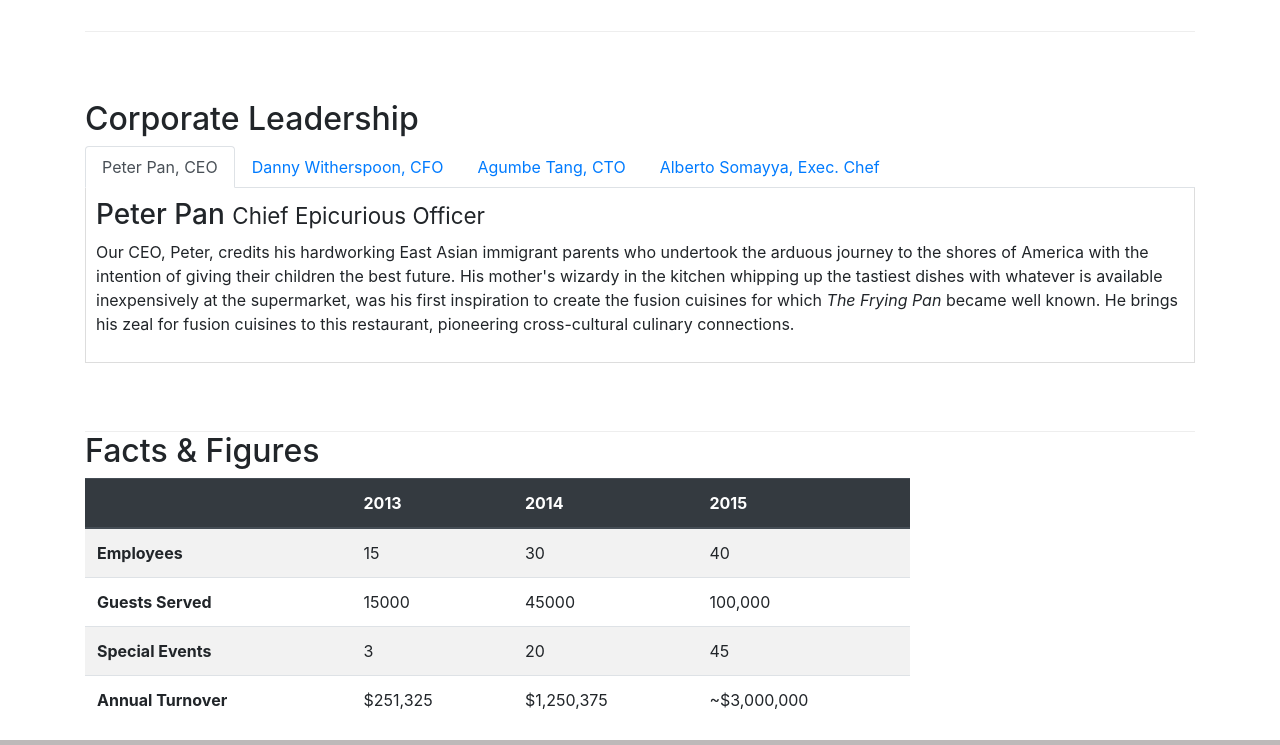
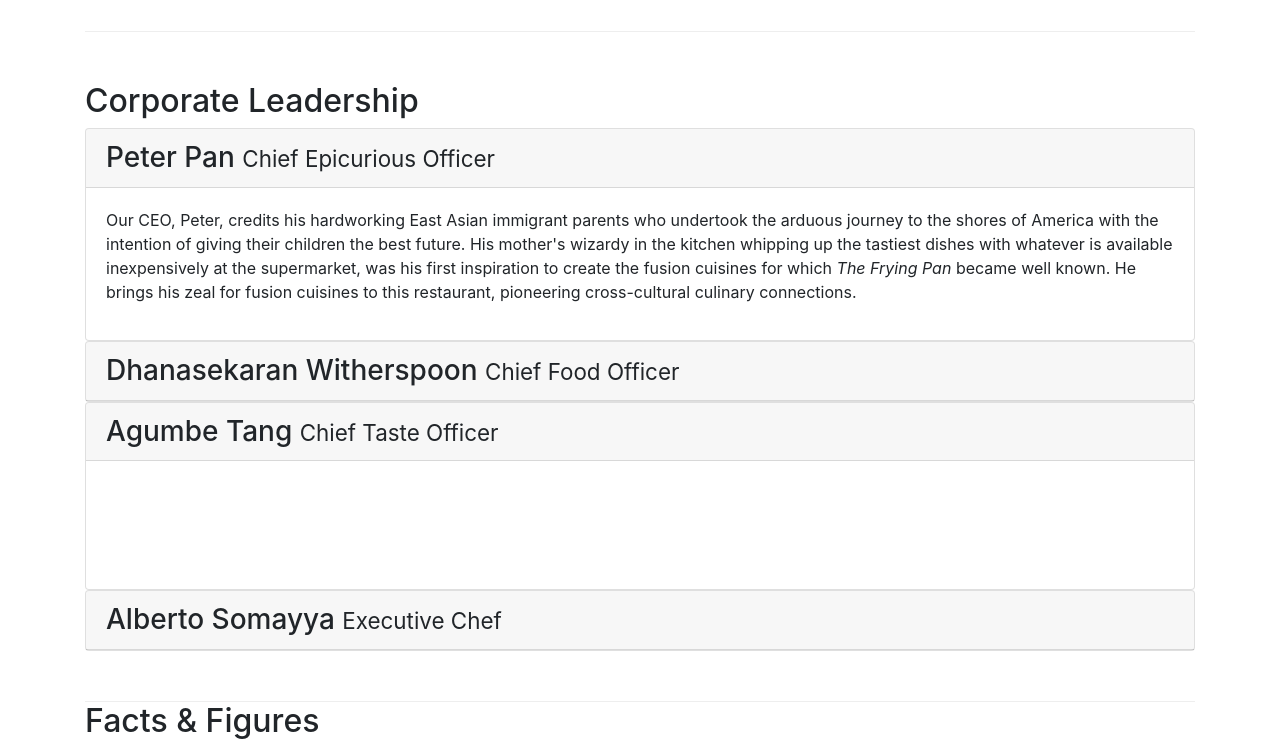
Before and after one commit to dimpy17agg/Coursera-learning, a website: page aboutus.html in a window 1280 px wide. Shown: the part 940-1685 px from the top of the page. Drawn offline with nearby package versions, Linux system fonts and the light colour scheme.

Commit message:
accordion

```diff
--- a/aboutus.html
+++ b/aboutus.html
@@ -99,39 +99,58 @@
         <div class="row row-content align-items-center">
             <div>
                 <h2>Corporate Leadership </h2>
-                <ul class="nav nav-tabs">
-                    <li class="nav-item">
-                  <a class="nav-link active" href="#peter" role="tab" data-toggle="tab" >Peter Pan, CEO</a>
-                  </li>
-                  <li class="nav-item">
-                      <a class="nav-link" href="#danny" role="tab" data-toggle="tab">Danny Witherspoon, CFO</a>
-                  </li>
-                  <li class="nav-item">
-                    <a class="nav-link" href="#agumbe" role="tab"
-                      data-toggle="tab">Agumbe Tang, CTO</a>
-                  </li>
-                  <li class="nav-item">
-                    <a class="nav-link" href="#alberto" role="tab"
-                      data-toggle="tab">Alberto Somayya, Exec. Chef</a>
-                  </li>
-                  </ul>
-                  <div class="tab-content">
-               <div id="peter" role="tab-panel" class="tab-pane fade show active">
-                   <h3>Peter Pan <small>Chief Epicurious Officer</small></h3>
+                <div id="accordion">
+                  <div class="card">
+                      <div class="card-header" role="tab" id="peterhead">
+                          <h3 class="mb-0">
+                              <a data-toggle="collapse" data-target="#peter">
+                              Peter Pan <small>Chief Epicurious Officer</small></a></h3>
+                      </div>
+                      <div id="peter" class="collapse show" data-parent="#accordion" >
+                          <div class="card-body">
                 <p class="d-none d-sm-block">Our CEO, Peter, credits his hardworking East Asian immigrant parents who undertook the arduous journey to the shores of America with the intention of giving their children the best future. His mother's wizardy in the kitchen whipping up the tastiest dishes with whatever is available inexpensively at the supermarket, was his first inspiration to create the fusion cuisines for which <em>The Frying Pan</em> became well known. He brings his zeal for fusion cuisines to this restaurant, pioneering cross-cultural culinary connections.</p>
-               </div>
-                <div id="danny" role="tab-panel" class="tab-pane fade">
-                      <h3>Dhanasekaran Witherspoon <small>Chief Food Officer</small></h3>
-                <p class="d-none d-sm-block">Our CFO, Danny, as he is affectionately referred to by his colleagues, comes from a long established family tradition in farming and produce. His experiences growing up on a farm in the Australian outback gave him great appreciation for varieties of food sources. As he puts it in his own words, <em>Everything that runs, wins, and everything that stays, pays!</em></p>
+                      </div>
+                      </div>
+                  </div>
+                  <div class="card">
+                    <div  class="card-header" role="tab" id="dannyhead">
+                        <h3 class="mb-0">
+                             <a class="collapsed" data-toggle="collapse" data-target="#danny">
+                                 Dhanasekaran Witherspoon <small>Chief Food Officer</small></a></h3>
+                    </div>
+                    <div id="danny" class="collapse fade" data-parent="#accordion">
+                        <div class="card-body">
+                            <p class="d-none d-sm-block">Our CFO, Danny, as he is affectionately referred to by his colleagues, comes from a long established family tradition in farming and produce. His experiences growing up on a farm in the Australian outback gave him great appreciation for varieties of food sources. As he puts it in his own words,
+                                <em>Everything that runs, wins, and everything that stays, pays!</em></p>
+                        </div>
+                    </div>
+                  </div>
+                   <div class="card">
+                        <div class="card-header" role="tab" id="agumbehead">
+                            <h3 class="mb-0">
+                             <a class="collapsed" data-toggle="collapse"  data-target="#agumbe">
+                                Agumbe Tang <small>Chief Taste Officer</small></a></h3>
+                        </div>
+                         <div id="agumbe" class="collpse fade" data-parent="#accordion">
+                             <div class="card-body">
+                                <p class="d-none d-sm-block">Blessed with the most discerning gustatory sense, Agumbe, our CTO, personally ensures that every dish that we serve meets his exacting tastes. Our chefs dread the tongue lashing that ensues if their dish does not meet his exacting standards.
+                                    He lives by his motto, <em>You click only if you survive my lick.</em></p>
+                             </div>
+                         </div>
+                   </div>
+                 <div class="card">
+                <div class="card-header" role="tab" id="albertohead">
+                    <h3 class="mb-0">
+                      <a class="collapsed" data-toggle="collapse" data-target="#alberto">
+                        Alberto Somayya <small>Executive Chef</small></a></h3>
                 </div>
-                <div id="agumbe" role="tab-panel" class="tab-pane fade">
-                <h3>Agumbe Tang <small>Chief Taste Officer</small></h3>
-                <p class="d-none d-sm-block">Blessed with the most discerning gustatory sense, Agumbe, our CTO, personally ensures that every dish that we serve meets his exacting tastes. Our chefs dread the tongue lashing that ensues if their dish does not meet his exacting standards. He lives by his motto, <em>You click only if you survive my lick.</em></p>
-                </div>
-                <div id="alberto" role="tabpanel" class="tab-pane" >
-                <h3>Alberto Somayya <small>Executive Chef</small></h3>
-                <p class="d-none d-sm-block">Award winning three-star Michelin chef with wide International experience having worked closely with whos-who in the culinary world, he specializes in creating mouthwatering Indo-Italian fusion experiences. He says, <em>Put together the cuisines from the two craziest cultures, and you get a winning hit! Amma Mia!</em></p>
-            </div>
+                 <div id="alberto" class="collapse fade" data-parent="#accordion">
+                     <div class="card-body">
+                        <p class="d-none d-sm-block">Award winning three-star Michelin chef with wide International experience having worked closely with whos-who in the culinary world, he specializes in creating mouthwatering Indo-Italian fusion experiences.
+                         He says, <em>Put together the cuisines from the two craziest cultures, and you get a winning hit! Amma Mia!</em></p>
+                     </div>
+                 </div>
+                 </div>
             </div>
             </div>
        </div>
```
